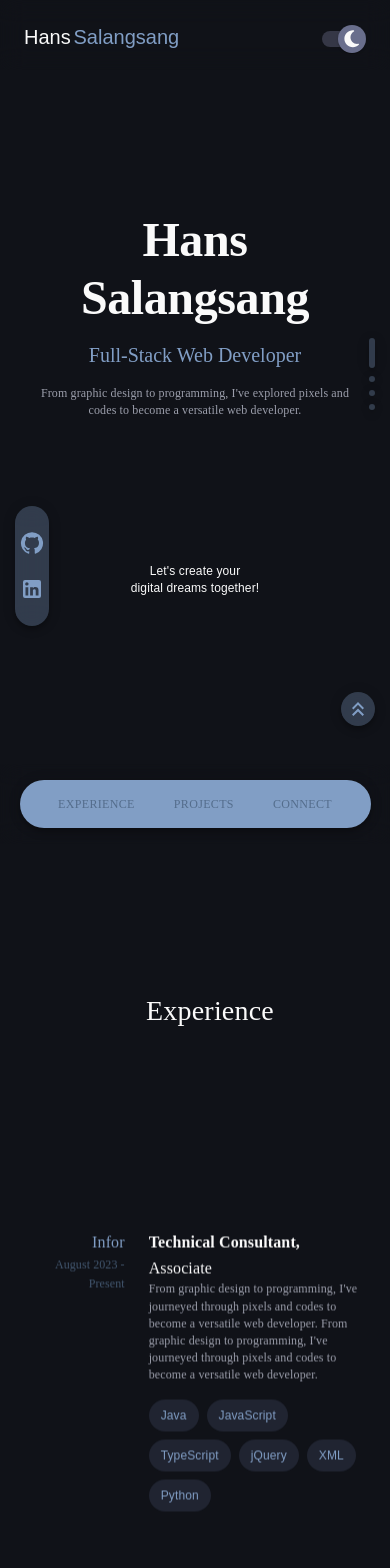
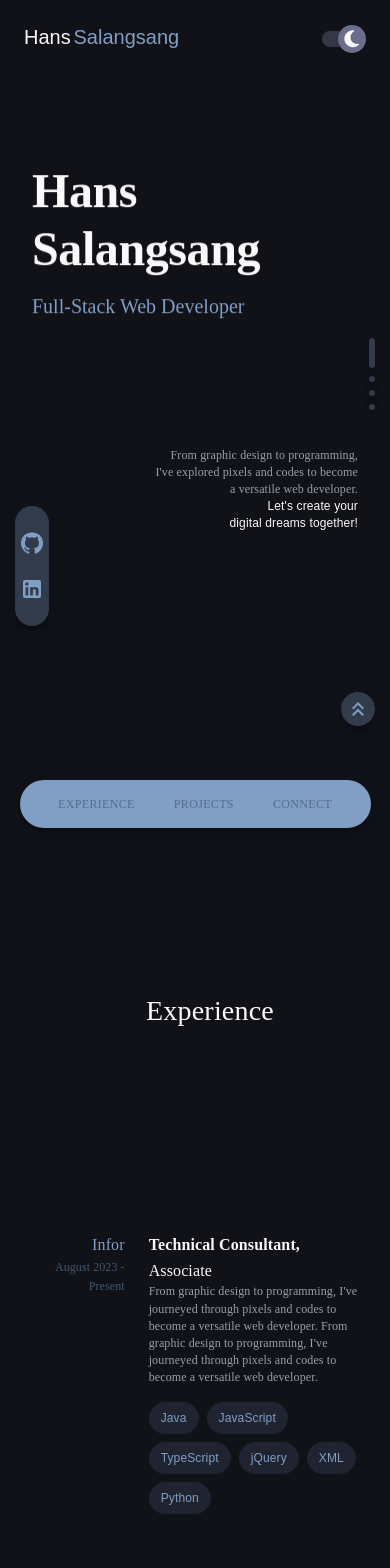
Before and after one commit to hans-salangsang/Web-Portfolio, a React (Create React App) app: page / in a window 390 px wide. Shown: the top 1568 px of the page. Built offline with nearby package versions, Linux system fonts and the light colour scheme.

Commit message:
Parallax

```diff
--- a/package.json
+++ b/package.json
@@ -18,6 +18,7 @@
     "react": "^18.2.0",
     "react-dom": "^18.2.0",
     "react-scripts": "5.0.1",
+    "react-scroll-parallax": "^3.4.5",
     "scroll-behavior": "^0.11.0",
     "smoothscroll-polyfill": "^0.4.4",
     "web-vitals": "^2.1.4"
--- a/src/App.js
+++ b/src/App.js
@@ -20,6 +20,7 @@ import './Scrollbar.css';
 import ScrollProgressIndicator from './components/ScrollProgressIndicator';
 import FloatingSocials from './components/FloatingSocials';
 import BackToTop from './components/BackToTop';
+import { ParallaxProvider, Parallax } from 'react-scroll-parallax';
 
 const Typography = styled(BaseTypography)`
   ${({ theme }) => `
@@ -122,6 +123,7 @@ function App() {
   }, []);
 
   return (
+    <ParallaxProvider>
       <ThemeProvider theme={theme}>
         <CssBaseline />
         <GlobalStyles
@@ -169,6 +171,7 @@ function App() {
           </Container>
         </ScreenProvider>
       </ThemeProvider>
+    </ParallaxProvider>
   );
 }
 
--- a/src/components/BottomIsland.js
+++ b/src/components/BottomIsland.js
@@ -18,6 +18,7 @@ const Button = styled(BaseButton)(({ theme }) => ({
   paddingLeft: '5vw',
   paddingRight: '5vw',
   '&:hover .MuiTypography-root': {
+    fontWeight: 600,
     color: theme.palette.text.textDynamicIsland.main,
   },
   '&:hover': {
--- /dev/null
+++ b/src/components/CustomTooltip.js
@@ -0,0 +1,49 @@
+import React from 'react';
+import { styled } from '@mui/material/styles';
+import { motion } from 'framer-motion';
+import { useScreenSize } from '../ScreenContext';
+import { useTheme } from '@mui/material/styles';
+import { useState } from 'react';
+import BaseTooltip from '@mui/material/Tooltip';
+import Zoom from '@mui/material/Zoom';
+
+const Tooltip = styled(BaseTooltip)(({ theme }) => ({
+    '.MuiTooltip-arrow': {
+        color: theme.palette.text.textDynamicIsland.main,
+        backgroundColor: theme.palette.text.textDynamicIsland.main,
+    },
+}));
+
+const CustomTooltip = styled(({ title, placement, className, ...props }) => (
+    <Tooltip
+        {...props}
+        classes={{ popper: className }}
+        TransitionComponent={Zoom}
+        title={title}
+        placement={placement}
+        arrow
+        followCursor
+        slotProps={{
+            popper: {
+              modifiers: [
+                {
+                  name: 'offset',
+                  options: {
+                    offset: [0, 10],
+                  },
+                },
+              ],
+            },
+          }}
+     />
+  ))(({ theme }) => ({
+    [`& .MuiTooltip-arrow`]: {
+        color: theme.palette.background.contrast,
+    },
+    [`& .MuiTooltip-tooltip`]: {
+        color: theme.palette.text.textFooter.light,
+        backgroundColor: theme.palette.background.contrast,
+    },
+  }));
+
+export default CustomTooltip;
--- a/src/components/DynamicIsland.js
+++ b/src/components/DynamicIsland.js
@@ -18,6 +18,7 @@ const Button = styled(BaseButton)(({ theme }) => ({
   paddingLeft: '2vw',
   paddingRight: '2vw',
   '&:hover .MuiTypography-root': {
+    fontWeight: 600,
     color: theme.palette.text.textDynamicIsland.main,
   },
   '&:hover': {
--- a/src/components/ExperienceSection.js
+++ b/src/components/ExperienceSection.js
@@ -27,21 +27,21 @@ function ExperienceSection({ Typography, Chip }, ref) {
             <Grid container item spacing={3}>
 
               <Grid item xs={4}>
-                <ScrollRevealAnimation>
+                <ScrollRevealAnimation spring={true} reveal={true}>
                   <Typography variant="h6" color="text.textSecondary.light" fontWeight={400} textAlign="right">Infor</Typography>
                   <Typography variant="subtitle2" color="text.textSecondary.dark" fontWeight={400} textAlign="right">August 2023 - Present</Typography>
                 </ScrollRevealAnimation>
               </Grid>
 
               <Grid item xs={8}>
-                <ScrollRevealAnimation>
+                <ScrollRevealAnimation spring={true} reveal={true}>
                   <Typography variant="h6" color="text.textPrimary.light" fontWeight={600}>Technical Consultant, <span style={{ fontWeight: 300 }}>Associate</span></Typography>
                   <Typography variant="body2" color="text.textPrimary.main" fontWeight={400}>
                     From graphic design to programming, I've journeyed through pixels and codes to become a versatile web developer. From graphic design to programming, I've journeyed through pixels and codes to become a versatile web developer.
                   </Typography>
                 </ScrollRevealAnimation>
 
-                <ScrollRevealAnimation>
+                <ScrollRevealAnimation spring={true} reveal={true}>
                   <Stack direction="row" spacing={1} useFlexGap flexWrap="wrap" sx={{ pt: 2 }}>
                     <Chip label="Java" color="darkBlue" />
                     <Chip label="JavaScript" color="darkBlue" />
@@ -81,21 +81,21 @@ function ExperienceSection({ Typography, Chip }, ref) {
               <Grid container item spacing={3}>
 
                 <Grid item xs={4}>
-                  <ScrollRevealAnimation>
+                  <ScrollRevealAnimation spring={true} reveal={true}>
                     <Typography variant="h6" color="text.textSecondary.light" fontWeight={400} textAlign="right">Infor</Typography>
                     <Typography variant="body2" color="text.textSecondary.dark" fontWeight={400} sx={{ mt: 1 }} textAlign="right">August 2023 - Present</Typography>
                   </ScrollRevealAnimation>
                 </Grid>
 
                 <Grid item xs={8}>
-                  <ScrollRevealAnimation>
+                  <ScrollRevealAnimation spring={true} reveal={true}>
                     <Typography variant="h6" color="text.textPrimary.light" fontWeight={600}>Technical Consultant, <span style={{ fontWeight: 300 }}>Associate</span></Typography>
                     <Typography variant="body2" color="text.textPrimary.main" fontWeight={400} sx={{ mt: 1 }}>
                       From graphic design to programming, I've journeyed through pixels and codes to become a versatile web developer. From graphic design to programming, I've journeyed through pixels and codes to become a versatile web developer.
                     </Typography>
                   </ScrollRevealAnimation>
 
-                  <ScrollRevealAnimation>
+                  <ScrollRevealAnimation spring={true} reveal={true}>
                     <Stack direction="row" spacing={1} useFlexGap flexWrap="wrap" sx={{ pt: 2 }}>
                       <Chip label="Java" color="darkBlue" />
                       <Chip label="JavaScript" color="darkBlue" />
--- a/src/components/FloatingSocials.js
+++ b/src/components/FloatingSocials.js
@@ -11,6 +11,7 @@ import { useState } from 'react';
 import FacebookIcon from '@mui/icons-material/Facebook';
 import GitHubIcon from '@mui/icons-material/GitHub';
 import LinkedInIcon from '@mui/icons-material/LinkedIn';
+import Tooltip from './CustomTooltip';
 
 const Stack = styled(BaseStack)`
   ${({ theme }) => `
@@ -58,6 +59,8 @@ function FloatingSocials({ Typography, Chip }) {
           zIndex: 999,
           backdropFilter: 'blur(12px)', }}
       >
+
+        <Tooltip title="GitHub" placement="right">
           <motion.div
             whileHover={{ scale: 1.2, marginTop: -4 }}
             whileTap={{ scale: 0.9, marginTop: -2 }}
@@ -78,7 +81,9 @@ function FloatingSocials({ Typography, Chip }) {
                 <GitHubIcon />
               </IconButton>
           </motion.div>
+        </Tooltip>
 
+        <Tooltip title="LinkedIn" placement="right">
           <motion.div
             whileHover={{ scale: 1.2, marginTop: -4 }}
             whileTap={{ scale: 0.9, marginTop: -2 }}
@@ -99,6 +104,7 @@ function FloatingSocials({ Typography, Chip }) {
               <LinkedInIcon />
             </IconButton>
           </motion.div>
+        </Tooltip>
 
       </Stack>
   );
--- a/src/components/LandingSection.js
+++ b/src/components/LandingSection.js
@@ -2,23 +2,53 @@ import React, { forwardRef } from 'react';
 import { Stack } from '@mui/material';
 import Container from '@mui/material/Container';
 import { useScreenSize } from '../ScreenContext';
+import { useState, useEffect } from "react";
+import { useAnimate, useInView, stagger, motion } from "framer-motion";
+import ScrollRevealAnimation from './ScrollRevealAnimation'
+import { ParallaxProvider, Parallax } from 'react-scroll-parallax';
 
 function LandingSection({ Typography }, ref) {
   const screenSize = useScreenSize();
 
   return (
-    <Container maxWidth={screenSize === "xl" ? "xl" : "lg"} ref={ref} sx={{ minHeight: '100vh', pt: screenSize === "xs" ? "25vh" : "30vh" }}>
+    <Container maxWidth={screenSize === "xl" ? "xl" : "lg"} ref={ref} sx={{ minHeight: '100vh', pt: screenSize === "xs" ? "4vh" : "28vh" }}>
+      {/* <Stack spacing={2} ref={scope}> */}
       <Stack spacing={2}>
-        <Typography variant="h2" color="text.textPrimary.light" fontWeight={800} paragraph textAlign="center">
-            Hans<br />Salangsang
-        </Typography>
-        <Typography variant="h5" color="text.textSecondary.light" fontWeight={400} textAlign="center">Full-Stack Web Developer</Typography>
-        <Typography variant="body2" color="text.textPrimary.main" fontWeight={400} paragraph textAlign="center">
-            From graphic design to programming, I've explored pixels and codes to become a versatile web developer.
-            <Typography variant="body2" color="text.textPrimary.light" fontWeight={400} fontFamily="JetBrains Mono, sans-serif" paragraph textAlign="center" sx={{ mt: screenSize === "xs" ? "17vh" : "20vh" }}>
+
+        <ScrollRevealAnimation spring={true} reveal={true} zIndex={2}>
+          <Parallax speed={-20}>
+            <Typography variant="h2" color="text.textPrimary.light" fontWeight={800} paragraph textAlign="left">
+                Hans<br />Salangsang
+            </Typography>
+          </Parallax>
+        </ScrollRevealAnimation>
+
+        <ScrollRevealAnimation spring={true} reveal={true}>
+          <Parallax speed={-15}>
+            <Typography variant="h5" color="text.textSecondary.light" fontWeight={400} textAlign="left" sx={{ mt: screenSize === "xs" ? 8 : screenSize === "xl" ? 8 : 10 }}>Full-Stack Web Developer</Typography>
+          </Parallax>
+        </ScrollRevealAnimation>
+
+        <ScrollRevealAnimation spring={true} reveal={true}>
+            <Typography variant="body2" color="text.textPrimary.main" fontWeight={400} paragraph textAlign="right" sx={{ mt: screenSize === "xs" ? 23 : screenSize === "xl" ? 28 : 10 }}>
+              {screenSize === 'xs' && (
+                <>
+                From graphic design to programming,<br />
+                I've explored pixels and codes to become<br />
+                a versatile web developer.
+              </>
+              )}
+              {screenSize !== 'xs' && (
+                <>
+                From graphic design to programming, I've explored pixels and codes to become a versatile web developer.
+              </>
+              )}
+              <Typography variant="body2" color="text.textPrimary.light" fontWeight={400} fontFamily="JetBrains Mono, sans-serif" paragraph textAlign="right">
                 Let's create your{screenSize === "xs" ? <br /> : " "}digital dreams together!
+              </Typography>
             </Typography>
-        </Typography>
+        </ScrollRevealAnimation>
+
       </Stack>
     </Container>
   );
--- a/src/components/ScrollRevealAnimation.js
+++ b/src/components/ScrollRevealAnimation.js
@@ -7,25 +7,25 @@ import {
   useVelocity,
 } from "framer-motion";
 
-function ScrollRevealAnimation({ children, delay }) {
+function ScrollRevealAnimation({ children, delay, spring, reveal, zIndex }) {
   const { scrollY } = useScroll();
   const scrollVelocity = useSpring(useVelocity(scrollY), {
-    damping: 15,
+    damping: 40,
     stiffness: 200,
   });
 
   const inputRange = [-1000, 1000];
-  const outputRangeDown = [-5, -50];
-  const outputRangeUp = [5, 50];
+  const outputRangeDown = [0, -50];
+  const outputRangeUp = [0, 50];
 
   const y = useTransform(scrollVelocity, inputRange, scrollVelocity.current >= -10000 ? outputRangeDown : outputRangeUp);
 
   return (
     <motion.div
-      initial={{ opacity: 0, scale: 0.3, filter: "blur(20px)" }}
-      whileInView={{ opacity: 1, scale: 1, filter: "blur(0px)" }}
-      viewport={{ once: true, amount: 0.9 }}
-      style = {{ y }}
+      initial={reveal && { opacity: 0, scale: 0.3, filter: "blur(20px)" }}
+      whileInView={reveal && { opacity: 1, scale: 1, filter: "blur(0px)" }}
+      viewport={reveal && { once: true, amount: 0.9 }}
+      style = {{ ...(spring && { y }), zIndex: zIndex }}
     >
       {children}
     </motion.div>
```
Also changed, not shown: src/components/AppNavBar.js (+13 -0 lines), src/theme.js (+13 -0 lines), 1 other file (tests, documents, lock files or other folders). Lines whose indentation alone changed are shown as unchanged.
